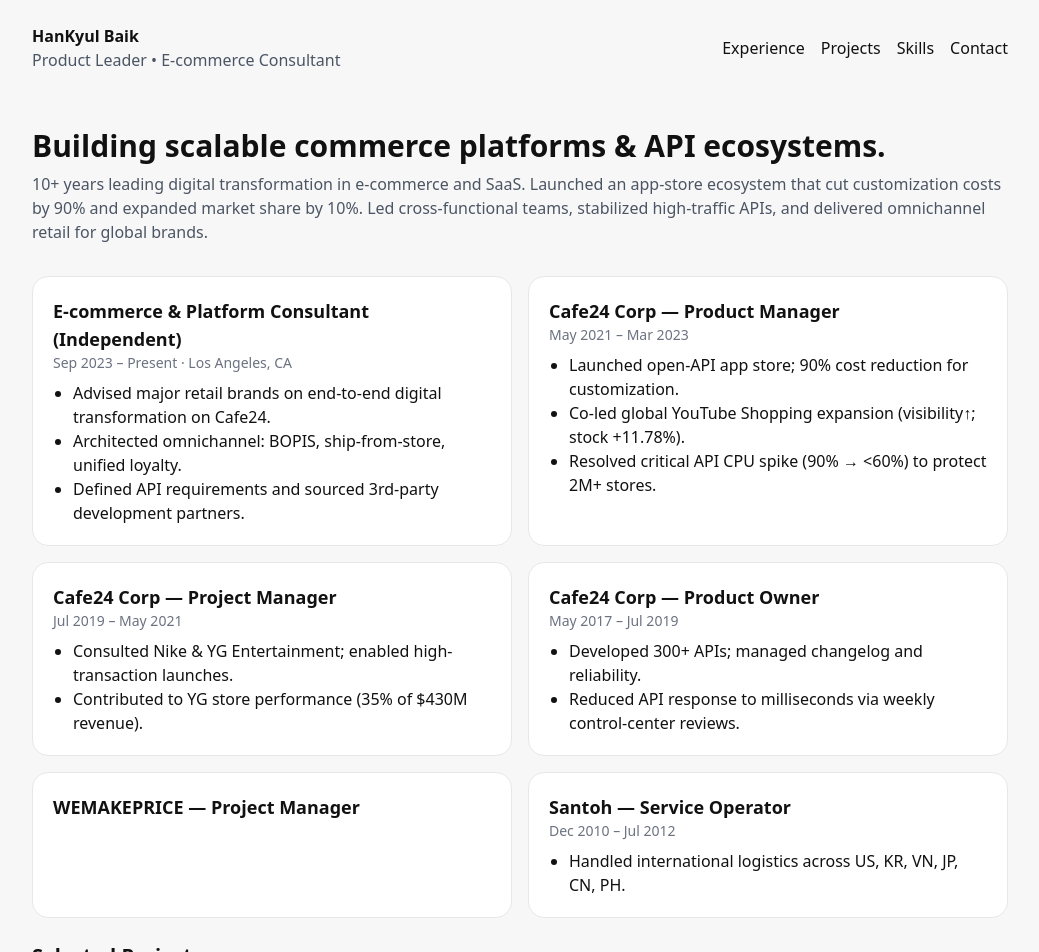
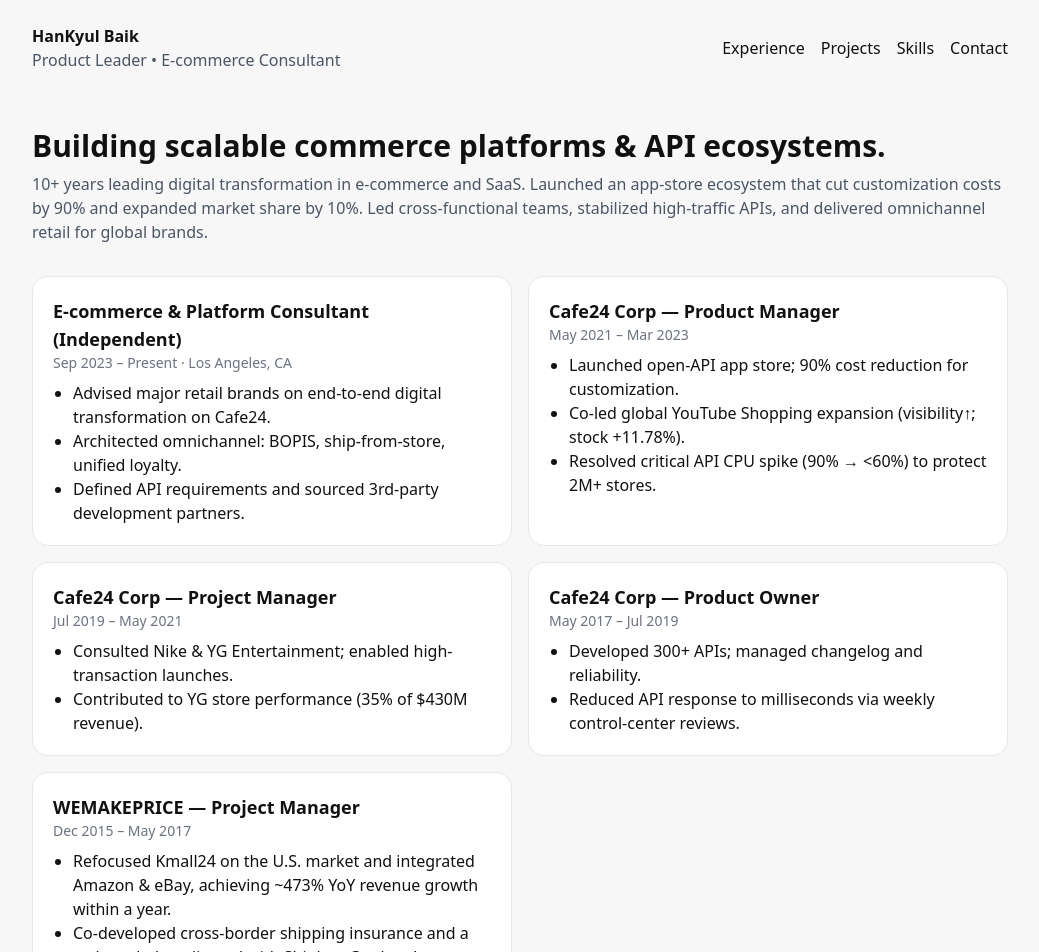
Before and after one commit to AlexHan9/portfolio-hankyul, a Next.js app: page / in a window 1280 px wide. Shown: the top 952 px of the page, without its empty margins (120-1159 px from the left). Built offline with nearby package versions, Linux system fonts and the light colour scheme.

Commit message:
Update page.tsx

```diff
--- a/app/page.tsx
+++ b/app/page.tsx
@@ -49,15 +49,13 @@
           </ul>
         </div>
         <div className="card">
-          <h3 className="text-lg font-semibold">WEMAKEPRICE — Project Manager</h3>
-        </div>
-        <div className="card">
-          <h3 className="text-lg font-semibold">Santoh — Service Operator</h3>
-          <div className="meta">Dec 2010 – Jul 2012</div>
-          <ul className="list-disc ml-5 mt-2">
-            <li>Handled international logistics across US, KR, VN, JP, CN, PH.</li>
-          </ul>
-        </div>
+  <h3 className="text-lg font-semibold">WEMAKEPRICE — Project Manager</h3>
+  <div className="meta">Dec 2015 – May 2017</div>
+  <ul className="list-disc ml-5 mt-2">
+    <li>Refocused Kmall24 on the U.S. market and integrated Amazon & eBay, achieving ~473% YoY revenue growth within a year.</li>
+    <li>Co-developed cross-border shipping insurance and a co-branded credit card with Shinhan Card and Mastercard, improving value for international shoppers.</li>
+  </ul>
+</div>
       </section>
 
 <section id="projects" className="mt-6">
```
